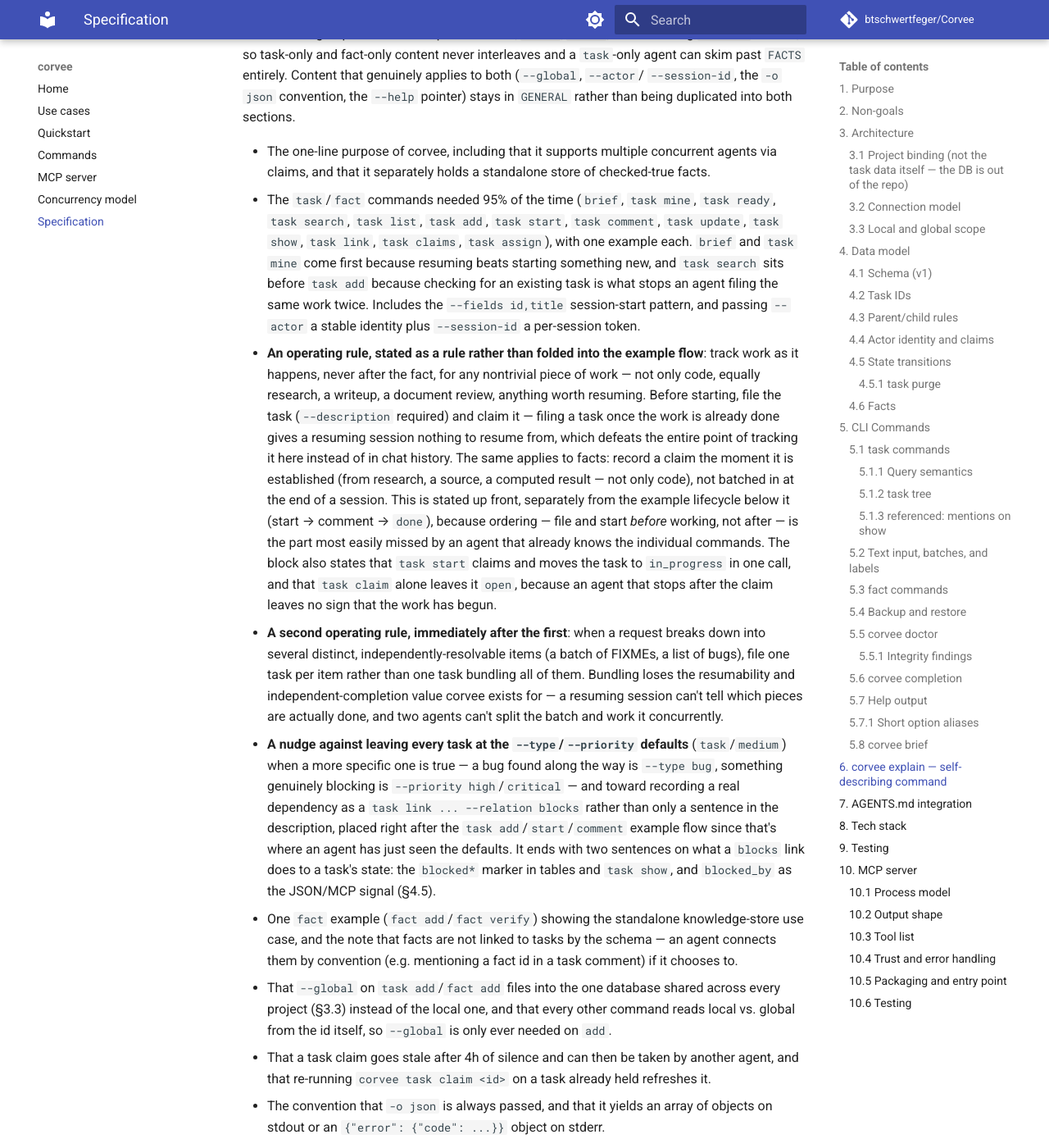
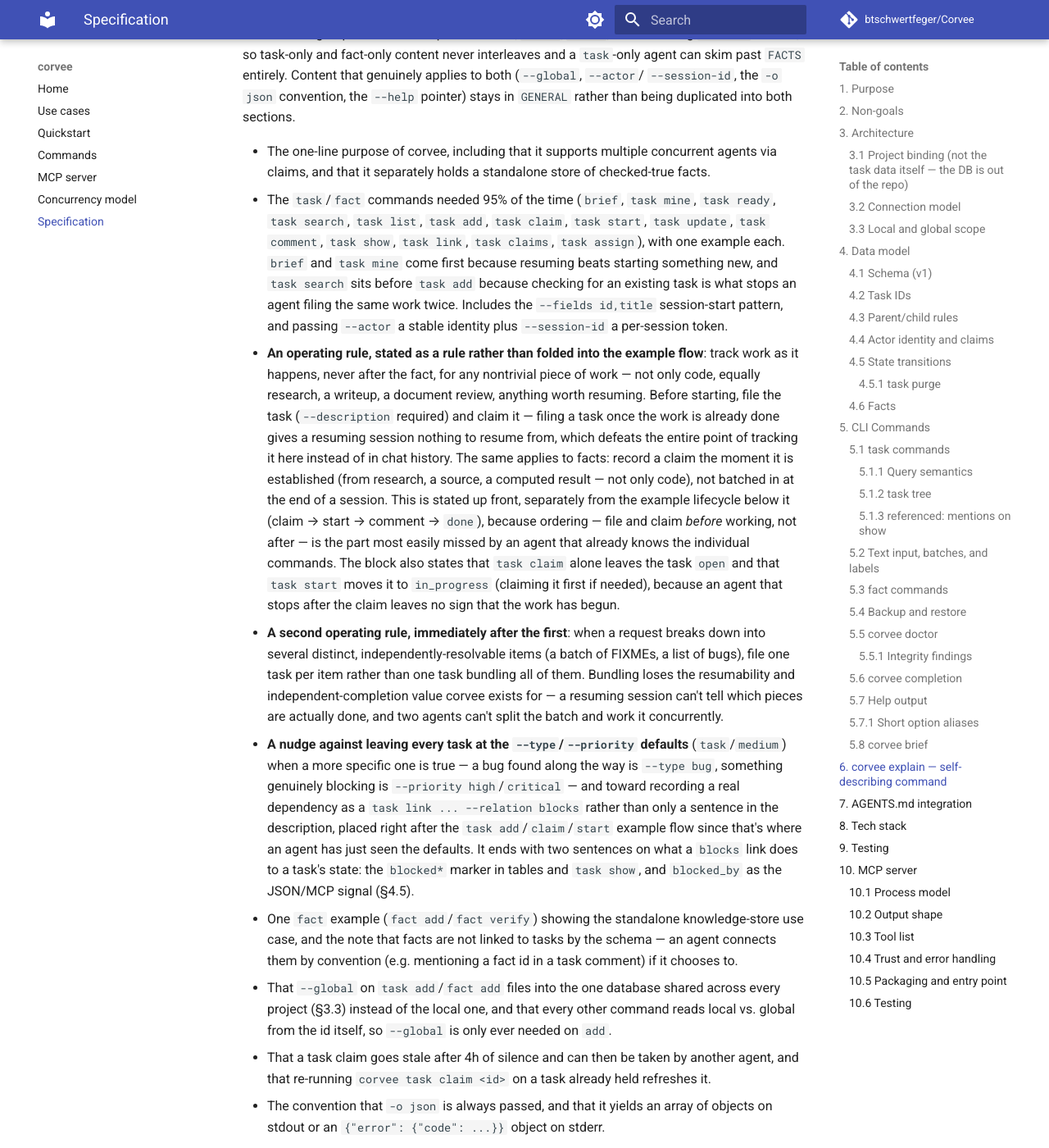
Before and after one commit to btschwertfeger/Corvee, an MkDocs documentation site: the page built from docs/spec.md, in a window 1280 px wide and 1400 px high, scrolled down 37589 px. Shown: the whole window at 82% size. Built offline with MkDocs 1.6.1 and Material for MkDocs 9.7.7, drawn with Linux system fonts in a browser that asks for light colours; comment, search, counter and statistics services are not loaded.

Commit message:
docs: show claim and start as separate lifecycle steps

```diff
--- a/docs/spec.md
+++ b/docs/spec.md
@@ -1754,9 +1754,9 @@ Content that genuinely applies to both (`--global`, `--actor`/
   concurrent agents via claims, and that it separately holds a standalone
   store of checked-true facts.
 - The `task`/`fact` commands needed 95% of the time (`brief`, `task mine`,
-  `task ready`, `task search`, `task list`, `task add`, `task start`, `task
-  comment`, `task update`, `task show`, `task link`, `task claims`, `task
-  assign`), with one example each. `brief` and `task mine` come first
+  `task ready`, `task search`, `task list`, `task add`, `task claim`, `task
+  start`, `task update`, `task comment`, `task show`, `task link`, `task
+  claims`, `task assign`), with one example each. `brief` and `task mine` come first
   because resuming beats starting something new, and `task
   search` sits before `task add` because checking for an existing task is
   what stops an agent filing the same work twice. Includes the `--fields
@@ -1772,13 +1772,13 @@ Content that genuinely applies to both (`--global`, `--actor`/
   The same applies to facts: record a claim the moment it is established
   (from research, a source, a computed result — not only code), not
   batched in at the end of a session. This is stated up front, separately
-  from the example lifecycle below it (start → comment → `done`), because
-  ordering — file and start *before* working, not after — is the part most
-  easily missed by an agent that already knows the individual commands.
-  The block also states that `task start` claims and moves the task to
-  `in_progress` in one call, and that `task claim` alone leaves it `open`,
-  because an agent that stops after the claim leaves no sign that the work
-  has begun.
+  from the example lifecycle below it (claim → start → comment → `done`),
+  because ordering — file and claim *before* working, not after — is the
+  part most easily missed by an agent that already knows the individual
+  commands. The block also states that `task claim` alone leaves the task
+  `open` and that `task start` moves it to `in_progress` (claiming it first
+  if needed), because an agent that stops after the claim leaves no sign
+  that the work has begun.
 - **A second operating rule, immediately after the first**: when a
   request breaks down into several distinct, independently-resolvable
   items (a batch of FIXMEs, a list of bugs), file one task per item
@@ -1791,7 +1791,7 @@ Content that genuinely applies to both (`--global`, `--actor`/
   found along the way is `--type bug`, something genuinely blocking is
   `--priority high`/`critical` — and toward recording a real dependency
   as a `task link ... --relation blocks` rather than only a sentence in
-  the description, placed right after the `task add`/`start`/`comment`
+  the description, placed right after the `task add`/`claim`/`start`
   example flow since that's where an agent has just seen the defaults.
   It ends with two sentences on what a `blocks` link does to a task's
   state: the `blocked*` marker in tables and `task show`, and `blocked_by`
```
Also changed, not shown: docs/quickstart.md (+2 -1 lines), 1 other file.
